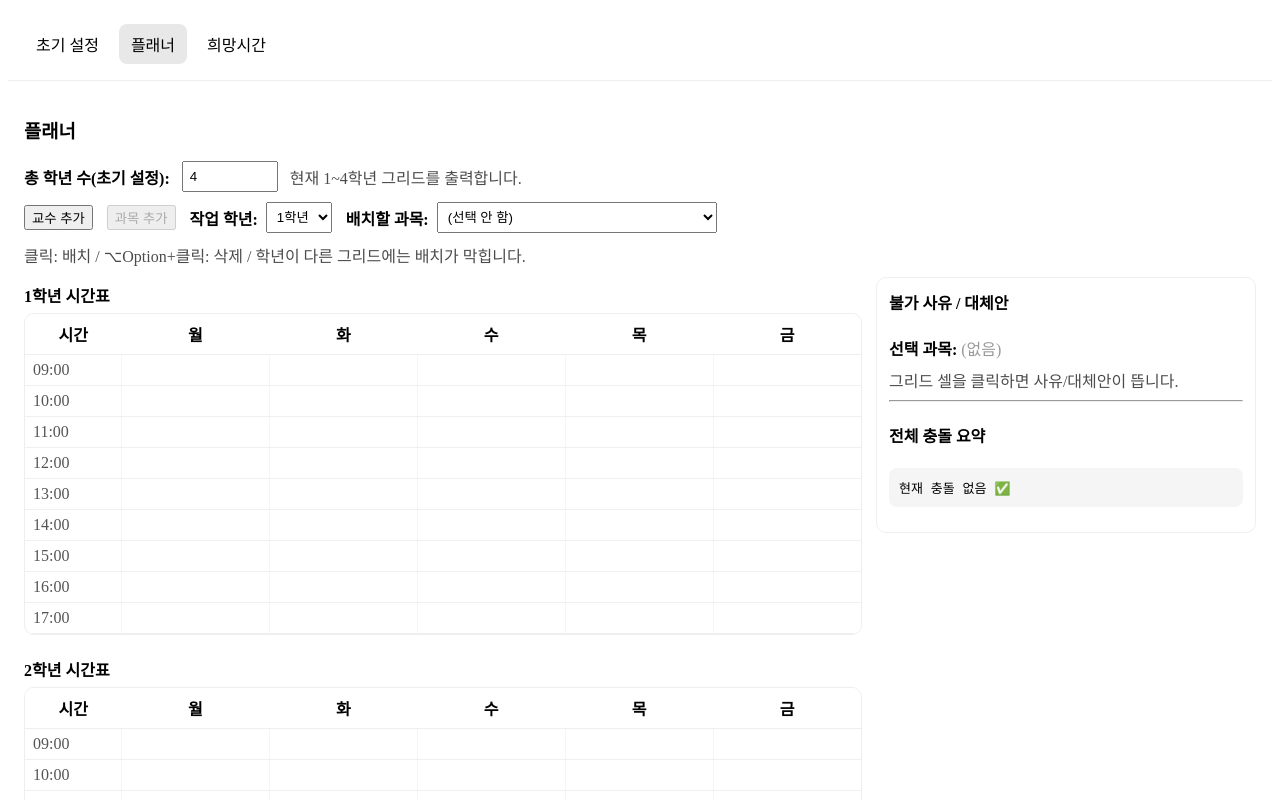
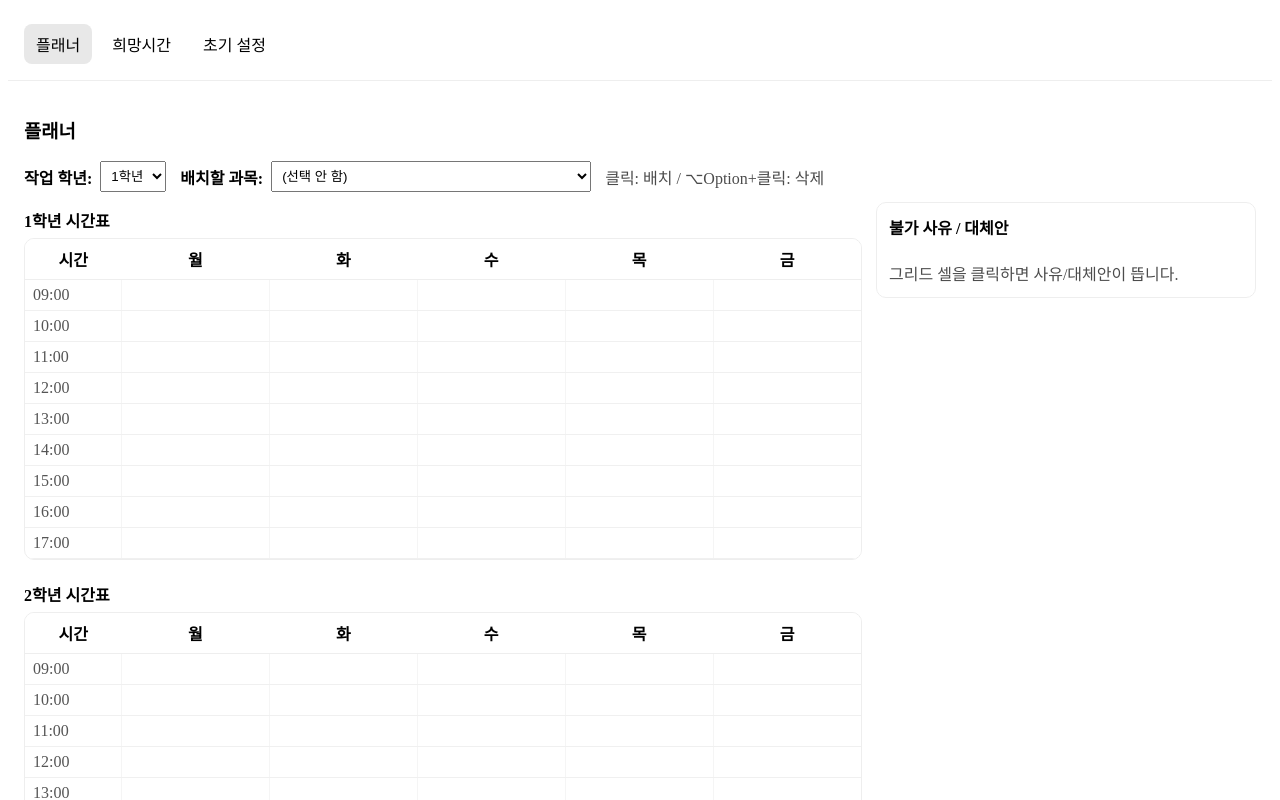
Before and after one commit to AIpakadesu/university_timetable, a React app in the folder app/: page / in a window 1280 px wide. Shown: the top 800 px of the page. Built offline with nearby package versions, Linux system fonts and the light colour scheme; the HTML template or start-up script is replaced by a standard one.

Commit message:
수정: 탭 순서 변경 및 점심시간 제약 배치 차단

```diff
--- a/app/src/App.tsx
+++ b/app/src/App.tsx
@@ -3,9 +3,9 @@ import { HashRouter, NavLink, Route, Routes } from "react-router-dom";
 import { useAppStore } from "./domain/store";
 import { useAutoSave } from "./domain/useAutoSave";
 
-import InitialSetupPage from "./pages/InitialSetupPage";
 import PlannerPage from "./pages/PlannerPage";
 import WishTimesPage from "./pages/WishTimesPage";
+import InitialSetupPage from "./pages/InitialSetupPage";
 
 function TopNav() {
   const linkStyle = ({ isActive }: { isActive: boolean }) => ({
@@ -18,9 +18,10 @@ function TopNav() {
 
   return (
     <div style={{ display: "flex", gap: 8, padding: 16, borderBottom: "1px solid #eee" }}>
-      <NavLink to="/setup" style={linkStyle}>초기 설정</NavLink>
+      {/* ✅ 순서: 플래너 → 희망시간 → 초기설정 */}
       <NavLink to="/" style={linkStyle}>플래너</NavLink>
       <NavLink to="/wish" style={linkStyle}>희망시간</NavLink>
+      <NavLink to="/setup" style={linkStyle}>초기 설정</NavLink>
     </div>
   );
 }
@@ -41,8 +42,8 @@ export default function App() {
       <TopNav />
       <Routes>
         <Route path="/" element={<PlannerPage />} />
+        <Route path="/wish" element={<WishTimesPage />} />
         <Route path="/setup" element={<InitialSetupPage />} />
-        <Route path="/wish" element={<WishTimesPage />} />
       </Routes>
     </HashRouter>
   );
--- a/app/src/pages/PlannerPage.tsx
+++ b/app/src/pages/PlannerPage.tsx
@@ -1,9 +1,11 @@
 import { useMemo, useState } from "react";
-import type { Assignment, Day, TimeBlock } from "../domain/types";
+import type { Assignment, Day, TimeBlock, Conflict } from "../domain/types";
 import { useAppStore } from "../domain/store";
 import TimetableGrid from "../ui/TimetableGrid";
 import { checkConflictsForPlacement } from "../engine/conflicts";
 import { suggestAlternatives } from "../engine/suggest";
+
+const GRID_CONFIG = { startHour: 9, endHour: 18, slotMinutes: 60 };
 
 function overlaps(aStart: number, aLen: number, bStart: number, bLen: number) {
   const aEnd = aStart + aLen;
@@ -11,25 +13,26 @@ function overlaps(aStart: number, aLen: number, bStart: number, bLen: number) {
   return aStart < bEnd && bStart < aEnd;
 }
 
-const GRID_CONFIG = { startHour: 9, endHour: 18, slotMinutes: 60 };
-
-function clamp(n: number, min: number, max: number) {
-  const x = Math.floor(Number(n));
-  if (Number.isNaN(x)) return min;
-  return Math.max(min, Math.min(max, x));
+// ✅ 여기 걸리면 "배치 자체"를 막습니다(점심/국비/교양/교수불가/희망시간대 위반)
+function hasHardConflict(conflicts: Conflict[]) {
+  return conflicts.some((c) =>
+    c.code === "LUNCH_BLOCKED" ||
+    c.code === "OFFERING_UNAVAILABLE" ||
+    c.code === "GRADE_AFTERNOON_BLOCKED" ||
+    c.code === "MAJOR_BLOCKED_FOR_LIBERAL_DAY" ||
+    c.code === "PROF_UNAVAILABLE"
+  );
 }
 
 export default function PlannerPage() {
   const {
     input,
-    setInput,
+    maxGrade,
     draftAssignments,
     placeDraft,
     removeDraftByOffering,
     selectedOfferingId,
     setSelectedOfferingId,
-    maxGrade,
-    setMaxGrade,
   } = useAppStore();
 
   const [inspect, setInspect] = useState<{
@@ -43,7 +46,7 @@ export default function PlannerPage() {
 
   const selectedOffering = selectedOfferingId ? offeringMap.get(selectedOfferingId) : undefined;
 
-  // ✅ 학년별 빨간 셀(충돌 표시) 만들기
+  // ✅ 학년별 빨간 셀(충돌 표시)
   const redCellsByGrade = useMemo(() => {
     const m = new Map<number, Set<string>>();
     for (let g = 1; g <= maxGrade; g++) m.set(g, new Set());
@@ -54,16 +57,19 @@ export default function PlannerPage() {
     const current: Assignment[] = [];
     for (const a of draftAssignments) {
       const conflicts = checkConflictsForPlacement(input, current, a);
+
+      // ✅ 배치된 결과가 충돌이면 표시(학년/교수 겹침은 빨갛게 보여주기)
       if (conflicts.length > 0) {
         const off = offeringMap.get(a.offeringId);
         const g = off?.grade;
+
+        // 배치 자체를 막는 제약은 원래 배치가 안 되므로(정상) 여기선 주로 겹침 빨간표시용
         if (g && m.has(g)) {
           for (let s = a.block.startSlot; s < a.block.startSlot + a.block.slotLength; s++) {
             m.get(g)!.add(`${a.block.day}-${s}`);
           }
         }
 
-        // 관련 과목도 빨간 표시(동일 교수/동일 학년 충돌)
         for (const c of conflicts) {
           if (!c.relatedOfferingIds) continue;
           for (const otherId of c.relatedOfferingIds) {
@@ -83,22 +89,6 @@ export default function PlannerPage() {
     return m;
   }, [draftAssignments, input, offeringMap, maxGrade]);
 
-  // 충돌 텍스트 요약(전체)
-  const conflictText = useMemo(() => {
-    const msgs: string[] = [];
-    const current: Assignment[] = [];
-    for (const a of draftAssignments) {
-      const conflicts = checkConflictsForPlacement(input, current, a);
-      if (conflicts.length > 0) {
-        const o = offeringMap.get(a.offeringId);
-        const title = o ? `${o.courseName}(${o.grade}학년)` : a.offeringId;
-        msgs.push(`- ${title}: ${conflicts.map((c) => c.message).join(" / ")}`);
-      }
-      current.push(a);
-    }
-    return msgs.join("\n");
-  }, [draftAssignments, input, offeringMap]);
-
   function inspectPlacement(grade: number, day: Day, slot: number) {
     if (!selectedOfferingId) {
       setInspect({ target: { grade, day, slot }, conflicts: ["선택된 과목이 없습니다."], alternatives: [] });
@@ -111,7 +101,7 @@ export default function PlannerPage() {
       return;
     }
 
-    // ✅ 학년이 다른 그리드에 클릭하면 배치 막기(혼동 방지)
+    // ✅ 다른 학년 그리드에 배치 금지
     if (off.grade !== grade) {
       setInspect({
         target: { grade, day, slot },
@@ -122,7 +112,10 @@ export default function PlannerPage() {
     }
 
     const current = draftAssignments.filter((a) => a.offeringId !== selectedOfferingId);
-    const test: Assignment = { offeringId: selectedOfferingId, block: { day, startSlot: slot, slotLength: off.slotLength } };
+    const test: Assignment = {
+      offeringId: selectedOfferingId,
+      block: { day, startSlot: slot, slotLength: off.slotLength },
+    };
 
     const conflicts = checkConflictsForPlacement(input, current, test);
     const conflictMsgs = conflicts.map((c) => c.message);
@@ -141,10 +134,46 @@ export default function PlannerPage() {
     setInspect({ target: { grade, day, slot }, conflicts: conflictMsgs, alternatives });
   }
 
+  function tryPlace(grade: number, day: Day, slot: number) {
+    if (!selectedOfferingId) return;
+
+    const off = offeringMap.get(selectedOfferingId);
+    if (!off) return;
+
+    // ✅ 다른 학년 그리드 금지
+    if (off.grade !== grade) return;
+
+    const current = draftAssignments.filter((a) => a.offeringId !== selectedOfferingId);
+    const next: Assignment = {
+      offeringId: selectedOfferingId,
+      block: { day, startSlot: slot, slotLength: off.slotLength },
+    };
+
+    const conflicts = checkConflictsForPlacement(input, current, next);
+
+    // ✅ 하드 제약이면 배치 금지
+    if (hasHardConflict(conflicts)) {
+      setInspect({
+        target: { grade, day, slot },
+        conflicts: conflicts.map((c) => c.message),
+        alternatives: suggestAlternatives({
+          input,
+          current,
+          offeringId: selectedOfferingId,
+          config: GRID_CONFIG,
+          max: 3,
+        }),
+      });
+      return;
+    }
+
+    // ✅ 겹침(학년/교수 충돌)은 배치 허용 + 빨강으로 표시되도록 놔둠
+    placeDraft(next);
+  }
+
   function onCellClickWithGrade(grade: number, day: Day, slot: number, e: React.MouseEvent<HTMLTableCellElement>) {
     const deleteMode = e.altKey;
 
-    // 그 학년의 배치만 히트 대상으로(혼동 방지)
     const hits = draftAssignments.filter((a) => {
       const o = offeringMap.get(a.offeringId);
       if (!o || o.grade !== grade) return false;
@@ -160,30 +189,37 @@ export default function PlannerPage() {
 
     if (!selectedOfferingId) return;
 
-    const off = offeringMap.get(selectedOfferingId);
-    if (!off) return;
-
-    // ✅ 학년 다른 곳에는 배치 금지
-    if (off.grade !== grade) return;
-
-    // 같은 과목이 이미 걸쳐 있으면 클릭으로 삭제(편의)
+    // 같은 과목을 클릭한 경우 토글 삭제
     const same = hits.find((h) => h.offeringId === selectedOfferingId);
     if (same) {
       removeDraftByOffering(selectedOfferingId);
       return;
     }
 
-    placeDraft({ offeringId: selectedOfferingId, block: { day, startSlot: slot, slotLength: off.slotLength } });
+    tryPlace(grade, day, slot);
   }
 
   function applyAlternative(b: TimeBlock) {
     if (!selectedOfferingId) return;
     const off = offeringMap.get(selectedOfferingId);
     if (!off) return;
-    placeDraft({ offeringId: selectedOfferingId, block: b });
+
+    const grade = off.grade;
+    const current = draftAssignments.filter((a) => a.offeringId !== selectedOfferingId);
+    const next: Assignment = { offeringId: selectedOfferingId, block: b };
+    const conflicts = checkConflictsForPlacement(input, current, next);
+    if (hasHardConflict(conflicts)) {
+      setInspect({
+        target: { grade, day: b.day, slot: b.startSlot },
+        conflicts: conflicts.map((c) => c.message),
+        alternatives: [],
+      });
+      return;
+    }
+
+    placeDraft(next);
   }
 
-  // ✅ 현재 학년 필터(드롭다운에서만 사용)
   const [gradeFilter, setGradeFilter] = useState<number>(1);
   const gradeOptions = Array.from({ length: maxGrade }, (_, i) => i + 1);
 
@@ -195,55 +231,7 @@ export default function PlannerPage() {
     <div style={{ padding: 16 }}>
       <h3>플래너</h3>
 
-      {/* 초기 설정: 총 학년 수 */}
-      <div style={{ display: "flex", gap: 12, alignItems: "center", flexWrap: "wrap", marginBottom: 10 }}>
-        <b>총 학년 수(초기 설정):</b>
-        <input
-          type="number"
-          min={1}
-          max={8}
-          value={maxGrade}
-          onChange={(e) => setMaxGrade(clamp(Number(e.target.value), 1, 8))}
-          style={{ width: 80, padding: 6 }}
-        />
-        <span style={{ opacity: 0.7 }}>현재 1~{maxGrade}학년 그리드를 출력합니다.</span>
-      </div>
-
-      {/* 상단: 입력/선택 */}
       <div style={{ display: "flex", gap: 14, flexWrap: "wrap", alignItems: "center", marginBottom: 10 }}>
-        <button
-          onClick={() => {
-            const id = `p_${Math.random().toString(36).slice(2, 8)}`;
-            setInput({ professors: [...input.professors, { id, name: `교수${input.professors.length + 1}` }] });
-          }}
-        >
-          교수 추가
-        </button>
-
-        <button
-          disabled={input.professors.length === 0}
-          onClick={() => {
-            if (input.professors.length === 0) return;
-            const id = `o_${Math.random().toString(36).slice(2, 8)}`;
-            const professorId = input.professors[0].id;
-
-            const next = {
-              id,
-              courseName: `과목${input.offerings.length + 1}`,
-              grade: clamp(gradeFilter, 1, maxGrade), // ✅ 현재 필터 학년으로 생성
-              majorType: "MAJOR" as const,
-              professorId,
-              slotLength: 3, // 1시간 단위 기준 기본 3시간
-              mustBeConsecutive: true,
-            };
-
-            setInput({ offerings: [...input.offerings, next] });
-            setSelectedOfferingId(id);
-          }}
-        >
-          과목 추가
-        </button>
-
         <div style={{ display: "flex", gap: 8, alignItems: "center" }}>
           <b>작업 학년:</b>
           <select value={gradeFilter} onChange={(e) => setGradeFilter(Number(e.target.value))} style={{ padding: 6 }}>
@@ -261,9 +249,9 @@ export default function PlannerPage() {
               const id = e.target.value;
               setSelectedOfferingId(id);
               const o = offeringMap.get(id);
-              if (o) setGradeFilter(o.grade); // ✅ 선택하면 자동으로 그 학년으로 맞춰줌
+              if (o) setGradeFilter(o.grade);
             }}
-            style={{ padding: 6, minWidth: 280 }}
+            style={{ padding: 6, minWidth: 320 }}
           >
             <option value="">(선택 안 함)</option>
             {filteredOfferings.map((o) => (
@@ -272,18 +260,14 @@ export default function PlannerPage() {
               </option>
             ))}
           </select>
-          <span style={{ opacity: 0.7 }}>
-            {selectedOffering ? `선택: ${selectedOffering.grade}학년` : ""}
-          </span>
         </div>
-      </div>
 
-      <div style={{ opacity: 0.7, marginBottom: 10 }}>
-        클릭: 배치 / ⌥Option+클릭: 삭제 / 학년이 다른 그리드에는 배치가 막힙니다.
+        <span style={{ opacity: 0.7 }}>
+          클릭: 배치 / ⌥Option+클릭: 삭제
+        </span>
       </div>
 
       <div style={{ display: "grid", gridTemplateColumns: "1fr 380px", gap: 14, alignItems: "start" }}>
-        {/* 왼쪽: 학년별 그리드 출력 */}
         <div style={{ display: "flex", flexDirection: "column", gap: 16 }}>
           {gradeOptions.map((g) => {
             const gradeAssignments = draftAssignments.filter((a) => offeringMap.get(a.offeringId)?.grade === g);
@@ -304,16 +288,8 @@ export default function PlannerPage() {
           })}
         </div>
 
-        {/* 오른쪽: 사유/대체안 패널 */}
         <div style={{ border: "1px solid #eee", borderRadius: 10, padding: 12, position: "sticky", top: 12, height: "fit-content" }}>
           <h4 style={{ marginTop: 0 }}>불가 사유 / 대체안</h4>
-
-          <div style={{ marginBottom: 8 }}>
-            <b>선택 과목:</b>{" "}
-            <span style={{ color: selectedOfferingId ? "#111" : "#999" }}>
-              {selectedOffering ? `${selectedOffering.courseName} (${selectedOffering.grade}학년)` : "(없음)"}
-            </span>
-          </div>
 
           {!inspect.target ? (
             <div style={{ opacity: 0.7 }}>그리드 셀을 클릭하면 사유/대체안이 뜹니다.</div>
@@ -340,7 +316,7 @@ export default function PlannerPage() {
                 <b>대체 시작시간 추천:</b>
                 {inspect.alternatives.length === 0 ? (
                   <div style={{ opacity: 0.7, marginTop: 6 }}>
-                    {inspect.conflicts.length === 0 ? "충돌이 없어서 추천이 필요 없습니다." : "추천 가능한 대체 시간이 없습니다."}
+                    추천 가능한 대체 시간이 없습니다.
                   </div>
                 ) : (
                   <ul style={{ marginTop: 6 }}>
@@ -356,13 +332,6 @@ export default function PlannerPage() {
               </div>
             </>
           )}
-
-          <hr />
-
-          <h4>전체 충돌 요약</h4>
-          <pre style={{ background: "#f5f5f5", padding: 10, borderRadius: 8, whiteSpace: "pre-wrap" }}>
-            {conflictText || "현재 충돌 없음 ✅"}
-          </pre>
         </div>
       </div>
     </div>
```
